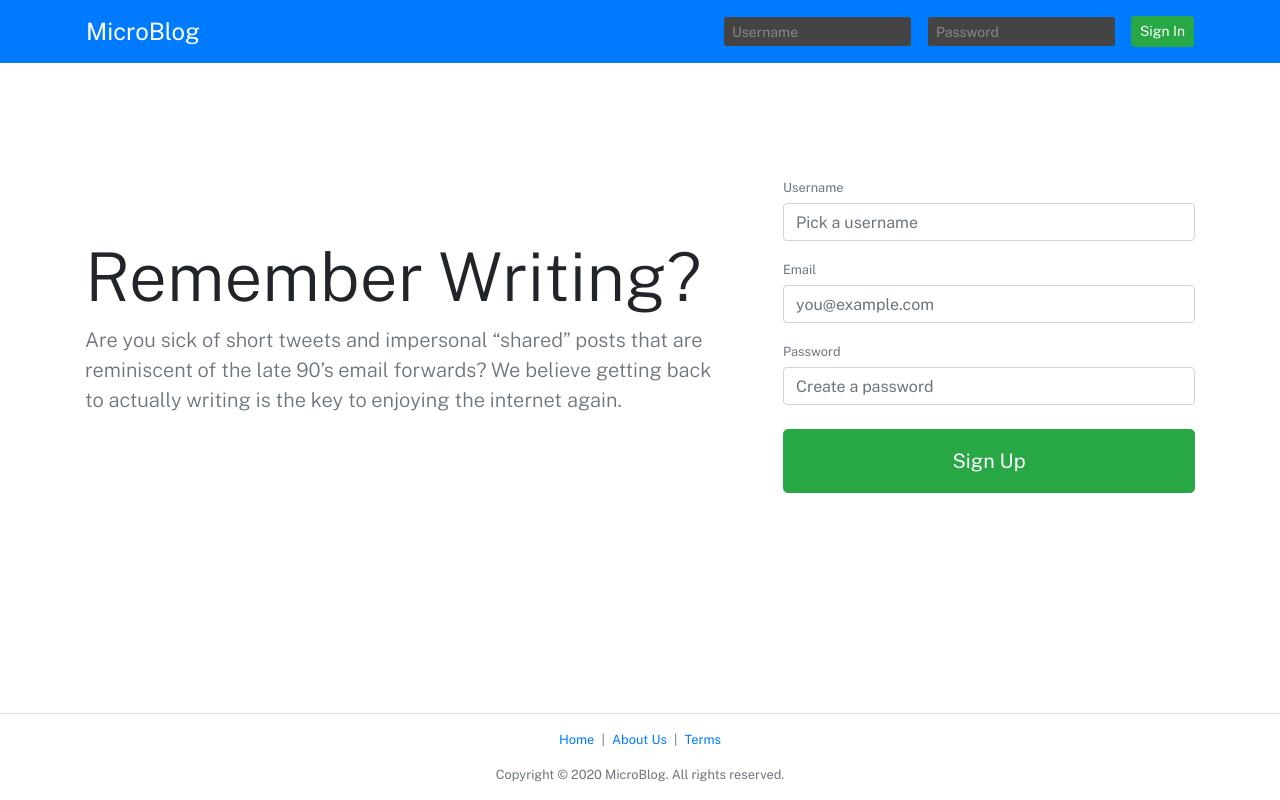
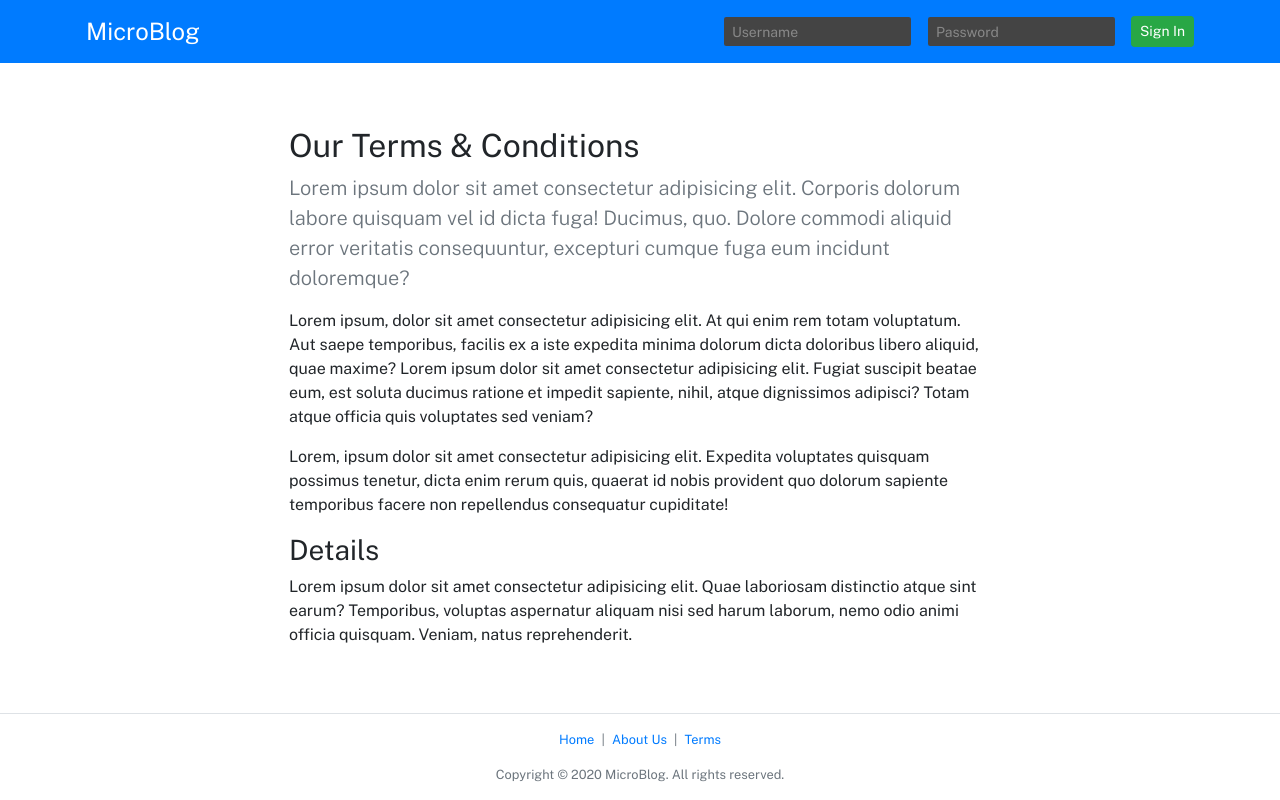
Before and after one commit to daksh-sagar/micro-blog-react, a React (Create React App) app: page /terms in a window 1280 px wide. Built offline with nearby package versions, Linux system fonts and the light colour scheme.

Commit message:
Add dummy components

```diff
--- a/package.json
+++ b/package.json
@@ -8,6 +8,7 @@
     "@testing-library/user-event": "^7.1.2",
     "react": "^16.13.1",
     "react-dom": "^16.13.1",
+    "react-router-dom": "^5.1.2",
     "react-scripts": "3.4.1"
   },
   "scripts": {
--- a/src/App.js
+++ b/src/App.js
@@ -1,15 +1,28 @@
 import React from 'react'
+import { BrowserRouter as Router, Switch, Route } from 'react-router-dom'
 import Header from './components/Header'
 import Footer from './components/Footer'
 import HomeGuest from './components/HomeGuest'
+import About from './components/About'
+import Terms from './components/Terms'
 
 const App = () => {
   return (
-    <>
+    <Router>
       <Header />
-      <HomeGuest />
+      <Switch>
+        <Route path="/" exact>
+          <HomeGuest />
+        </Route>
+        <Route path="/about-us">
+          <About />
+        </Route>
+        <Route path="/terms">
+          <Terms />
+        </Route>
+      </Switch>
       <Footer />
-    </>
+    </Router>
   )
 }
 
--- /dev/null
+++ b/src/components/About.js
@@ -0,0 +1,32 @@
+import React from 'react'
+import Page from './Page'
+
+const About = () => {
+  return (
+    <Page title="About Us">
+      <h2>About Us</h2>
+      <p className="lead text-muted">
+        Lorem ipsum dolor sit amet consectetur adipisicing elit. Corporis
+        dolorum labore quisquam vel id dicta fuga! Ducimus, quo. Dolore commodi
+        aliquid error veritatis consequuntur, excepturi cumque fuga eum incidunt
+        doloremque?
+      </p>
+      <p>
+        Lorem ipsum, dolor sit amet consectetur adipisicing elit. At qui enim
+        rem totam voluptatum. Aut saepe temporibus, facilis ex a iste expedita
+        minima dolorum dicta doloribus libero aliquid, quae maxime? Lorem ipsum
+        dolor sit amet consectetur adipisicing elit. Fugiat suscipit beatae eum,
+        est soluta ducimus ratione et impedit sapiente, nihil, atque dignissimos
+        adipisci? Totam atque officia quis voluptates sed veniam?
+      </p>
+      <p>
+        Lorem, ipsum dolor sit amet consectetur adipisicing elit. Expedita
+        voluptates quisquam possimus tenetur, dicta enim rerum quis, quaerat id
+        nobis provident quo dolorum sapiente temporibus facere non repellendus
+        consequatur cupiditate!
+      </p>
+    </Page>
+  )
+}
+
+export default About
--- /dev/null
+++ b/src/components/Container.js
@@ -0,0 +1,11 @@
+import React from 'react'
+
+const Container = ({ children, wide }) => {
+  return (
+    <div className={`container ${!wide && 'container--narrow'} py-md-5`}>
+      {children}
+    </div>
+  )
+}
+
+export default Container
--- a/src/components/Footer.js
+++ b/src/components/Footer.js
@@ -1,26 +1,27 @@
 import React from 'react'
+import { Link } from 'react-router-dom'
 
 const Footer = () => {
   return (
     <footer className="border-top text-center small text-muted py-3 footer fixed-bottom">
       <p>
-        <a href="/" className="mx-1">
+        <Link to="/" className="mx-1">
           Home
-        </a>{' '}
+        </Link>{' '}
         |{' '}
-        <a className="mx-1" href="/about-us">
+        <Link className="mx-1" to="/about-us">
           About Us
-        </a>{' '}
+        </Link>{' '}
         |{' '}
-        <a className="mx-1" href="/terms">
+        <Link className="mx-1" to="/terms">
           Terms
-        </a>
+        </Link>
       </p>
       <p className="m-0">
         Copyright &copy; {new Date().getFullYear()}{' '}
-        <a href="/" className="text-muted">
+        <Link to="/" className="text-muted">
           MicroBlog
-        </a>
+        </Link>
         . All rights reserved.
       </p>
     </footer>
--- a/src/components/Header.js
+++ b/src/components/Header.js
@@ -1,13 +1,14 @@
 import React from 'react'
+import { Link } from 'react-router-dom'
 
 const Header = () => {
   return (
     <header className="header-bar bg-primary mb-3">
       <div className="container d-flex flex-column flex-md-row align-items-center p-3">
         <h4 className="my-0 mr-md-auto font-weight-normal">
-          <a href="/" className="text-white">
+          <Link to="/" className="text-white">
             MicroBlog
-          </a>
+          </Link>
         </h4>
         <form className="mb-0 pt-2 pt-md-0">
           <div className="row align-items-center">
--- a/src/components/HomeGuest.js
+++ b/src/components/HomeGuest.js
@@ -1,8 +1,9 @@
 import React from 'react'
+import Page from './Page'
 
 const HomeGuest = () => {
   return (
-    <div className="container py-md-5">
+    <Page wide title="Home">
       <div className="row align-items-center">
         <div className="col-lg-7 py-3 py-md-5">
           <h1 className="display-3">Remember Writing?</h1>
@@ -62,7 +63,7 @@ const HomeGuest = () => {
           </form>
         </div>
       </div>
-    </div>
+    </Page>
   )
 }
 
--- /dev/null
+++ b/src/components/Page.js
@@ -0,0 +1,12 @@
+import React, { useEffect } from 'react'
+import Container from './Container'
+
+const Page = ({ title, wide, children }) => {
+  useEffect(() => {
+    document.title = `${title} | MicroBlog`
+    window.scrollTo(0, 0)
+  }, [title])
+  return <Container wide={wide}>{children}</Container>
+}
+
+export default Page
--- /dev/null
+++ b/src/components/Terms.js
@@ -0,0 +1,39 @@
+import React from 'react'
+import Page from './Page'
+
+const Terms = () => {
+  return (
+    <Page title="Terms">
+      <h2>Our Terms &amp; Conditions</h2>
+      <p className="lead text-muted">
+        Lorem ipsum dolor sit amet consectetur adipisicing elit. Corporis
+        dolorum labore quisquam vel id dicta fuga! Ducimus, quo. Dolore commodi
+        aliquid error veritatis consequuntur, excepturi cumque fuga eum incidunt
+        doloremque?
+      </p>
+      <p>
+        Lorem ipsum, dolor sit amet consectetur adipisicing elit. At qui enim
+        rem totam voluptatum. Aut saepe temporibus, facilis ex a iste expedita
+        minima dolorum dicta doloribus libero aliquid, quae maxime? Lorem ipsum
+        dolor sit amet consectetur adipisicing elit. Fugiat suscipit beatae eum,
+        est soluta ducimus ratione et impedit sapiente, nihil, atque dignissimos
+        adipisci? Totam atque officia quis voluptates sed veniam?
+      </p>
+      <p>
+        Lorem, ipsum dolor sit amet consectetur adipisicing elit. Expedita
+        voluptates quisquam possimus tenetur, dicta enim rerum quis, quaerat id
+        nobis provident quo dolorum sapiente temporibus facere non repellendus
+        consequatur cupiditate!
+      </p>
+      <h3>Details</h3>
+      <p>
+        Lorem ipsum dolor sit amet consectetur adipisicing elit. Quae laboriosam
+        distinctio atque sint earum? Temporibus, voluptas aspernatur aliquam
+        nisi sed harum laborum, nemo odio animi officia quisquam. Veniam, natus
+        reprehenderit.
+      </p>
+    </Page>
+  )
+}
+
+export default Terms
```
Also changed, not shown: 1 other file (tests, documents, lock files or other folders).
